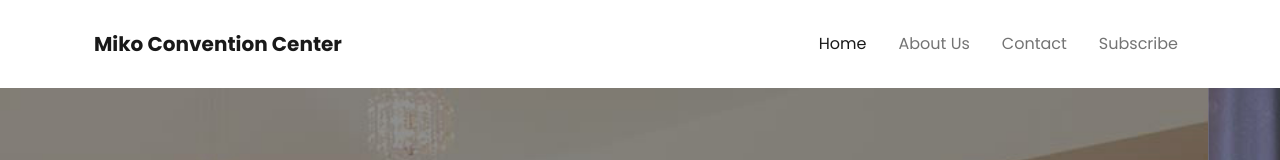
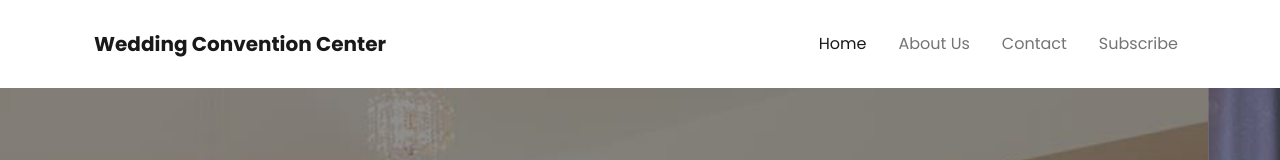
Before and after one commit to jaiedsabid/wedding-convention-center, a plain HTML site: page index.html in a window 1280 px wide. Shown: the top 160 px of the page. Drawn offline with nearby package versions, Linux system fonts and the light colour scheme.

Commit message:
fix: brand name

```diff
--- a/index.html
+++ b/index.html
@@ -20,7 +20,7 @@
         <div class="container">
             <nav class="navbar navbar-expand-lg navbar-light py-4">
                 <div class="container-fluid">
-                    <a class="navbar-brand fw-bold" href="#">Miko Convention Center</a>
+                    <a class="navbar-brand fw-bold" href="#">Wedding Convention Center</a>
                     <button class="navbar-toggler" type="button" data-bs-toggle="collapse" data-bs-target="#navbarNav"
                         aria-controls="navbarNav" aria-expanded="false" aria-label="Toggle navigation">
                         <span class="navbar-toggler-icon"></span>
```
